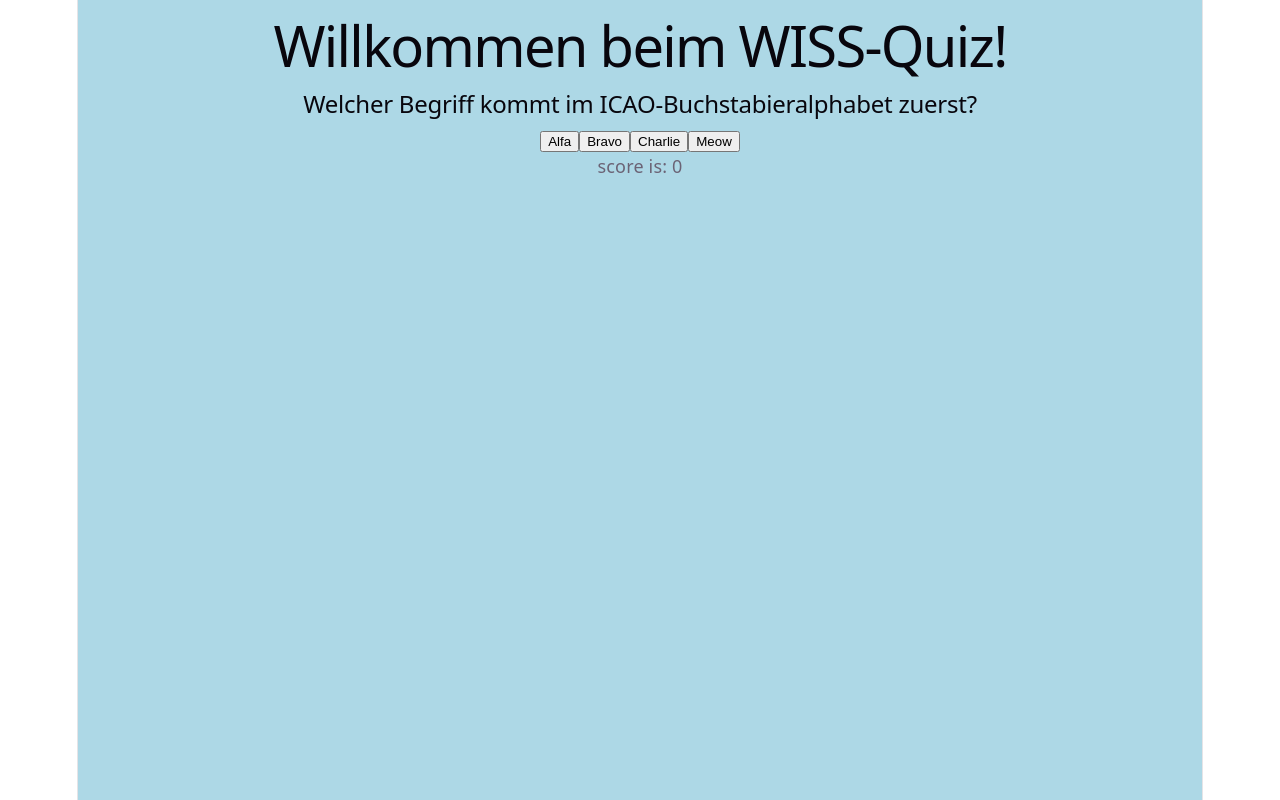
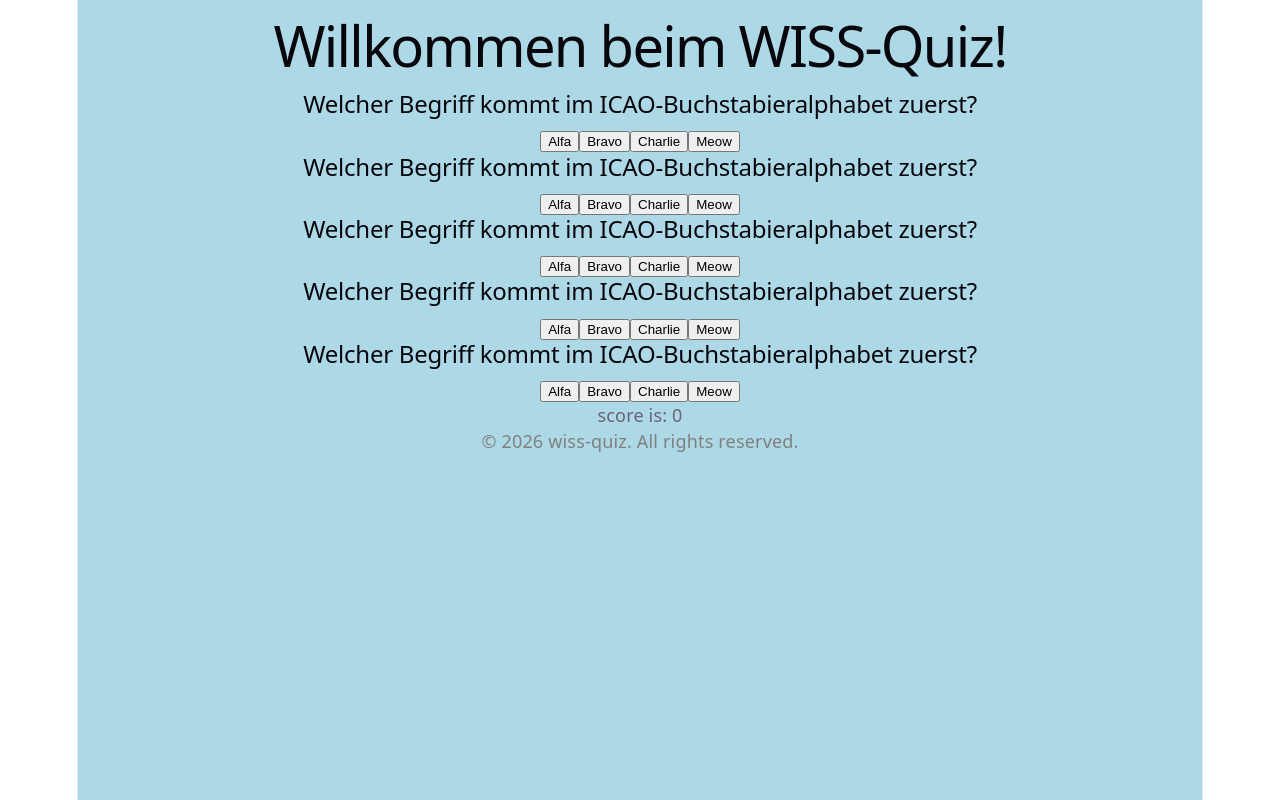
Before and after one commit to aura2062/wiss-quiz, a React (Vite) app: page / in a window 1280 px wide. Built offline with nearby package versions, Linux system fonts and the light colour scheme.

Commit message:
moved Question logic/handling into a Question.jsx component

```diff
--- a/src/App.jsx
+++ b/src/App.jsx
@@ -1,41 +1,29 @@
 import './App.css';
-import Button from './Button';
 import { useState } from 'react';
+import Question from './Question.jsx';
+import Footer from './Footer.jsx';
 
-const question = {
+const q1 = {
   text: "Welcher Begriff kommt im ICAO-Buchstabieralphabet zuerst?",
   answers: ["Alfa", "Bravo", "Charlie", "Meow"],
   correctAnswer: "Alfa"
 };
 
 function App() {
-  const [feedback, setFeedback] = useState(null);
   const [score, setScore] = useState(0);
-  const [isAnswered, setIsAnswered] = useState(false);
-
-  const handleAnswerClick = (selectedAnswer) => {
-    setIsAnswered(true);
-
-    if (selectedAnswer === question.correctAnswer) {
-      setFeedback("Richtig!");
-      setScore(score => score + 1);
-    } else {
-      setFeedback(`Falsch! Die richtig Antwort wäre: ${question.correctAnswer}`);
-    }
-  };
 
   return (
     <div>
       <h1>Willkommen beim WISS-Quiz!</h1>
-      <h2>{question.text}</h2>
+      <Question question={q1} setScore={setScore}/>
+      <Question question={q1} setScore={setScore}/>
+      <Question question={q1} setScore={setScore}/>
+      <Question question={q1} setScore={setScore}/>
+      <Question question={q1} setScore={setScore}/>
 
-      <div>
-        {question.answers.map((answer) => ( <Button key = {answer} text = {answer} onClick={ () => handleAnswerClick(answer)} disabled={isAnswered}/>))}
-      </div>
-
-      {feedback && <p>{feedback}</p>}
       <p>score is: {score}</p>
 
+      <Footer />
     </div>
   );
 }
--- /dev/null
+++ b/src/Question.jsx
@@ -0,0 +1,32 @@
+
+import Button from './Button.jsx';
+import {useState} from 'react';
+
+function Question({ question = {text: "none", answers: ["none","empty"], correctAnswer: "none"}, setScore = null, }) {
+    const [isAnswered, setIsAnswered] = useState(false);
+    const [feedback, setFeedback] = useState(null);
+
+    const handleAnswerClick = (selectedAnswer) => {
+        setIsAnswered(true);
+
+        if (selectedAnswer === question.correctAnswer) {
+            setFeedback("Richtig!");
+            setScore(score => score + 1);
+        } else {
+            setFeedback(`Falsch! Die richtig Antwort wäre: ${question.correctAnswer}`);
+        }
+    };
+
+    return (
+        <div>
+            <h2>{question.text}</h2>
+            <div>
+                {question.answers.map((answer) => ( <Button key = {answer} text = {answer} onClick={ () => handleAnswerClick(answer)} disabled={isAnswered}/>))}
+            </div>
+
+            {feedback && <p>{feedback}</p>}
+        </div>
+    );
+}
+
+export default Question;
```
